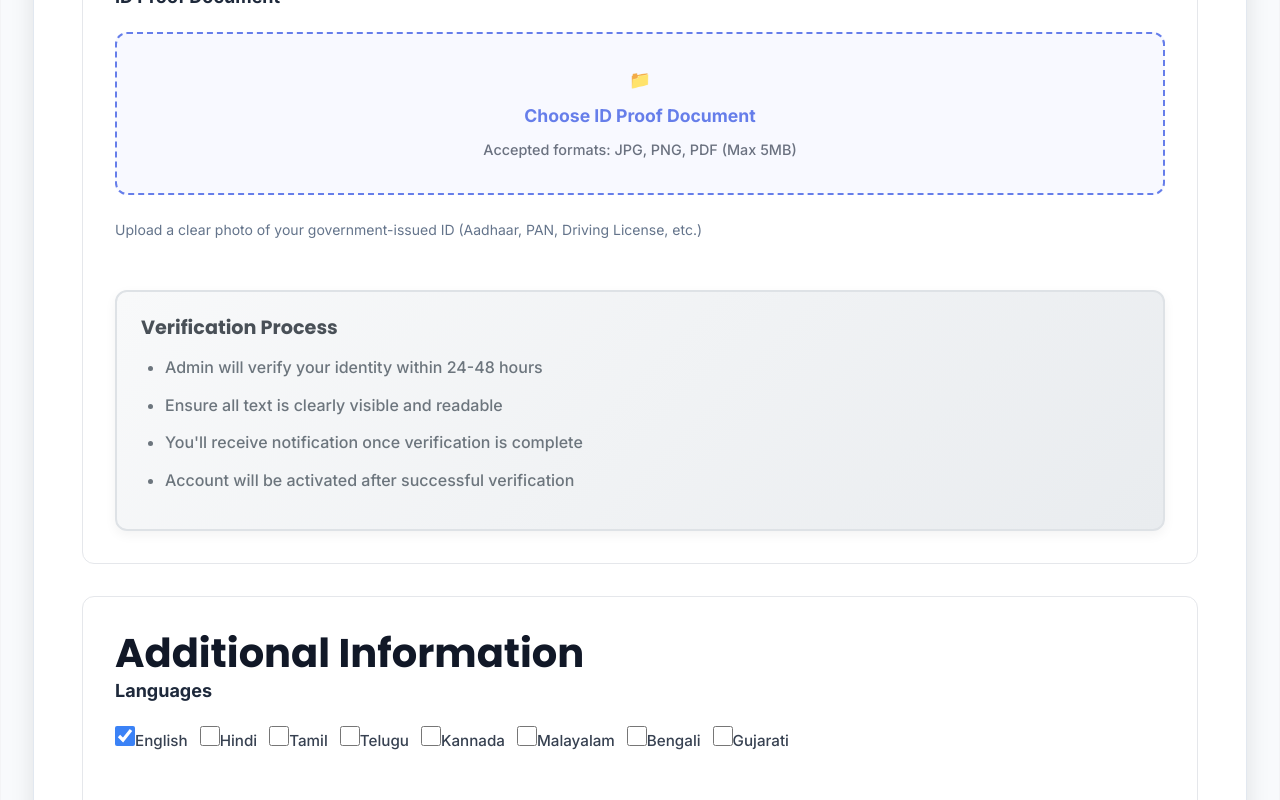
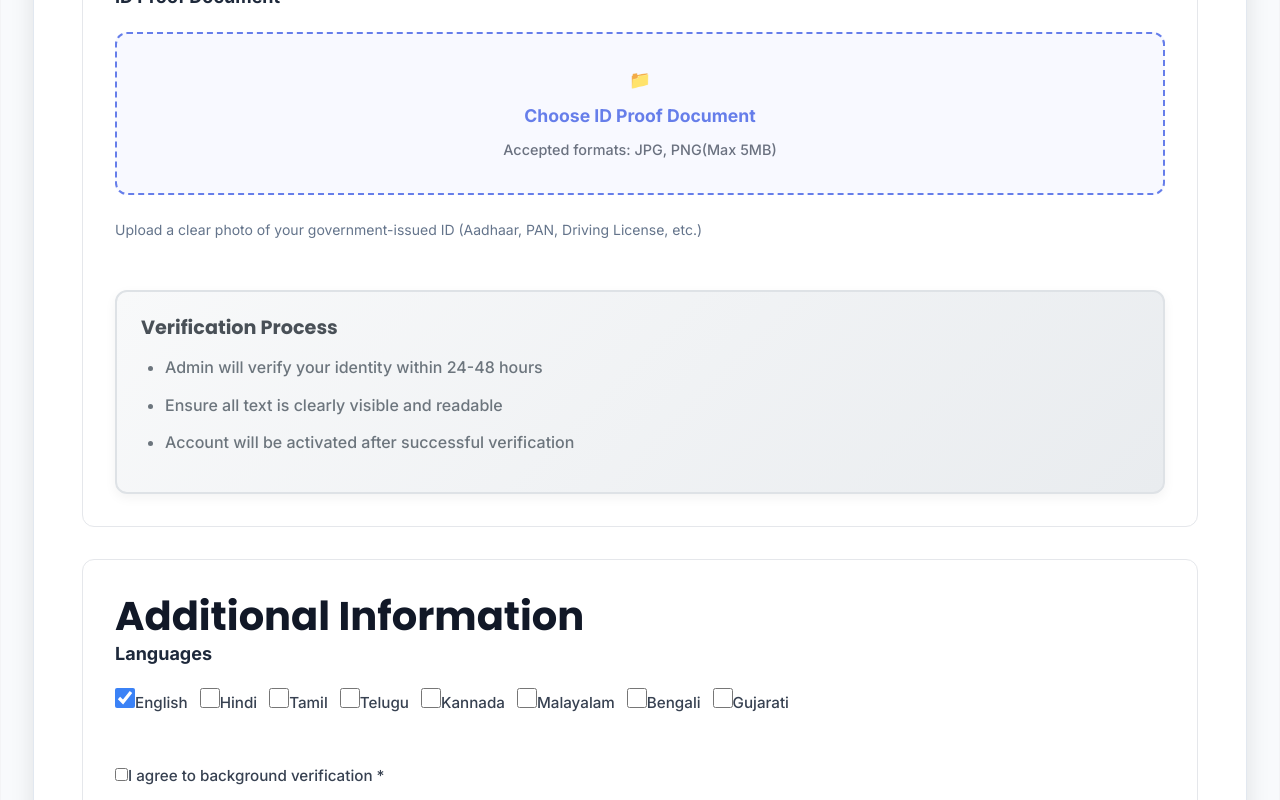
Before and after one commit to amogh2005/flexify-frontend, a React (Vite) app: page /register/provider in a window 1280 px wide. Shown: the part 1580-2380 px from the top of the page. Built offline with nearby package versions, Linux system fonts and the light colour scheme; a web font is replaced by a local one.

Commit message:
Provider Registration Updated

```diff
--- a/src/pages/RegisterProvider.jsx
+++ b/src/pages/RegisterProvider.jsx
@@ -358,7 +358,7 @@ export default function RegisterProvider() {
                 <label htmlFor="idDocument" className="file-upload-label">
                   <span className="upload-icon">📁</span>
                   <span>Choose ID Proof Document</span>
-                  <small>Accepted formats: JPG, PNG, PDF (Max 5MB)</small>
+                  <small>Accepted formats: JPG, PNG(Max 5MB)</small>
                 </label>
                 {formData.idDocumentFile && (
                   <div className="file-preview">
@@ -383,7 +383,7 @@ export default function RegisterProvider() {
               <ul>
                 <li>Admin will verify your identity within 24-48 hours</li>
                 <li>Ensure all text is clearly visible and readable</li>
-                <li>You'll receive notification once verification is complete</li>
+                {/* <li>You'll receive notification once verification is complete</li> */}
                 <li>Account will be activated after successful verification</li>
               </ul>
             </div>
@@ -420,6 +420,7 @@ export default function RegisterProvider() {
                   type="checkbox"
                   checked={formData.backgroundCheck}
                   onChange={e => updateFormData('backgroundCheck', e.target.checked)}
+                  required
                 />
                 <span>I agree to background verification *</span>
               </label>
@@ -463,6 +464,7 @@ export default function RegisterProvider() {
                 placeholder="Account holder name"
                 value={formData.bankDetails.accountHolderName}
                 onChange={e => updateNestedFormData('bankDetails', 'accountHolderName', e.target.value)}
+                required
               />
             </div>
 
@@ -514,11 +516,11 @@ export default function RegisterProvider() {
             <div className="form-group">
               <label className="checkbox-item">
                 <input
-                  type="checkbox"
+                  // type="checkbox"
                   checked={formData.insuranceOpted}
                   onChange={e => updateFormData('insuranceOpted', e.target.checked)}
                 />
-                <span>I want worker insurance coverage</span>
+                {/* <span>I want worker insurance coverage</span> */}
               </label>
             </div>
           </div>
```
